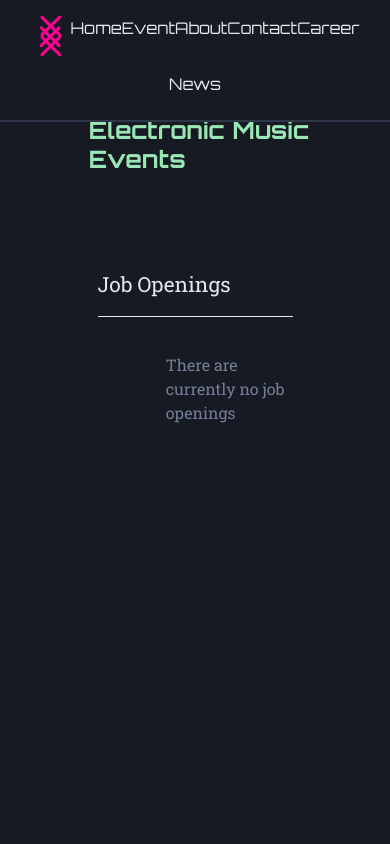
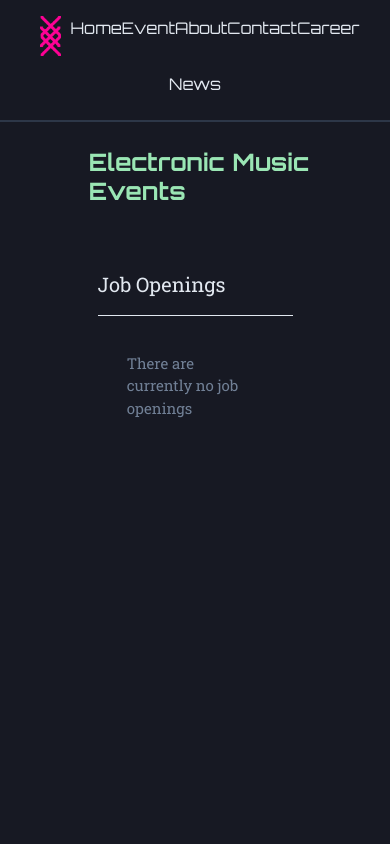
Before and after one commit to XML3/starter-final-project-react, a React (Vite) app: page /careers in a window 390 px wide. Shown: the top 844 px of the page. Built offline with nearby package versions, Linux system fonts and the light colour scheme; no server answers.

Commit message:
responsive changes

```diff
--- a/src/pages/CareersPage.jsx
+++ b/src/pages/CareersPage.jsx
@@ -58,8 +58,8 @@ export const CareersPage = () => {
             // ml={"1.5rem"}
             fontSize={{ base: "24px", md: "50px", lg: "80px", xl: "100px" }}
             lineHeight={"1.2"}
-            mt={{ base: "1rem", md: "0" }}
-            ml={{ base: "0.5rem", md: "0" }}
+            mt={{ base: "3rem", md: "0" }}
+            ml={{ base: "0.5rem", md: "8.5rem" }}
             fontFamily={orbitronFontFamily}
             fontWeight={orbitronWeight.semibold}
           >
@@ -75,18 +75,19 @@ export const CareersPage = () => {
           borderBottom={"1px"}
           fontFamily={robotoSlabFont}
           fontWeight={robotoSlabWeight.medium}
-          fontSize={"1.3rem"}
+          fontSize={{ base: "20px", md: "1.3rem" }}
           pb={4}
         >
           Job Openings
         </Text>
       </Box>
 
-      <Box w={"50%"} ml={"25%"}>
+      <Box w={"50%"} ml={{ base: "15%", md: "25%" }}>
         <Text
           color={"gray.500"}
           fontFamily={robotoSlabFont}
           fontWeight={robotoSlabWeight.medium}
+          fontSize={{ base: "15px", md: "1rem" }}
           ml={"35%"}
           pt={9}
         >
```
